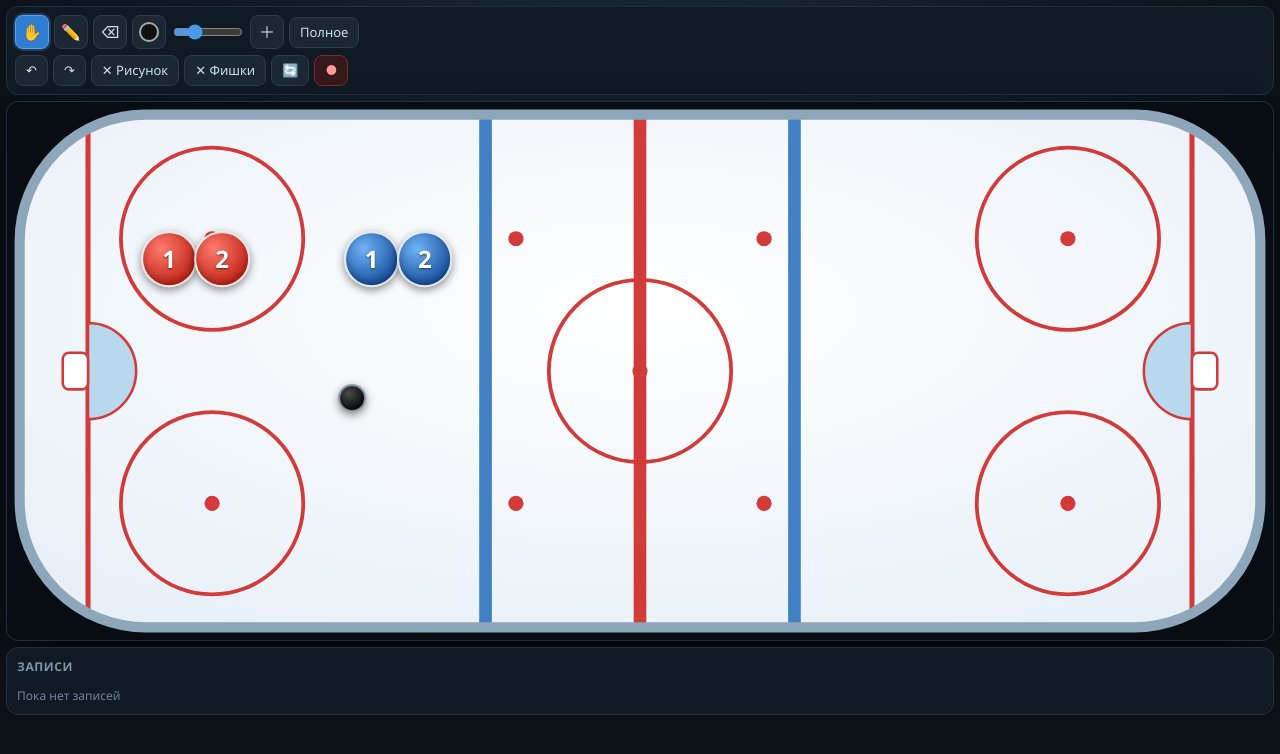
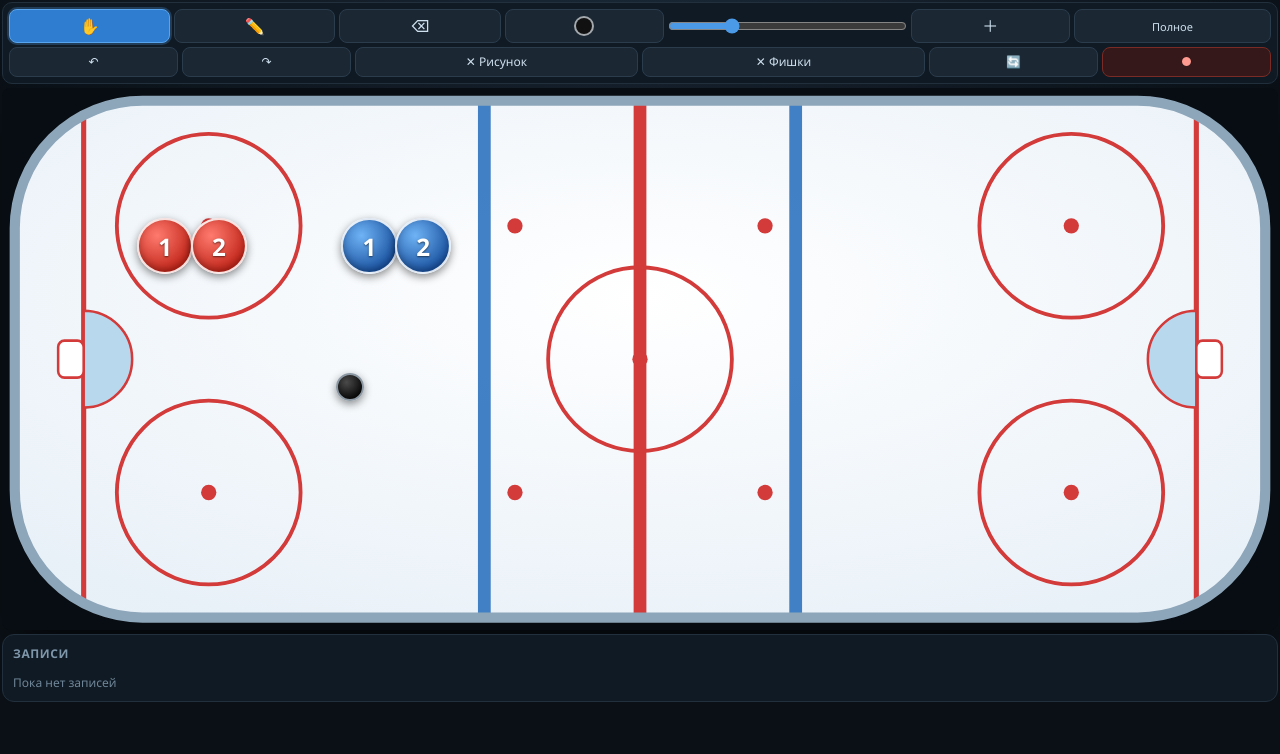
Before and after one commit to gusgusic555-dotcom/hockey-tactics, a plain HTML site: page index.html in a window 1280 px wide. Drawn offline with Linux system fonts and the light colour scheme.

Commit message:
Add files via upload

```diff
--- a/index.html
+++ b/index.html
@@ -20,29 +20,34 @@
   }
 
   .app {
-    max-width: 1400px;
+    max-width: 100%;
     margin: 0 auto;
-    padding: 6px 6px calc(20px + env(safe-area-inset-bottom));
+    padding: 2px 2px calc(10px + env(safe-area-inset-bottom));
   }
 
   /* ---------- панель инструментов ---------- */
   .toolbar {
-    display: flex; flex-direction: column; gap: 6px;
+    display: flex; flex-direction: column; gap: 4px;
     background: #101a24; border: 1px solid #22303d;
-    border-radius: 12px; padding: 8px; margin-bottom: 6px;
+    border-radius: 10px; padding: 6px; margin-bottom: 4px;
     transition: opacity .2s;
   }
   .row {
-    display: flex; flex-wrap: wrap; align-items: center; gap: 5px;
+    display: flex; flex-wrap: nowrap; align-items: stretch; gap: 4px;
+    width: 100%;
+  }
+  .row > button, .row > .menu-wrap {
+    flex: 1 1 0%;
   }
 
   button {
-    font: inherit; font-size: 13px; line-height: 1;
+    font: inherit; font-size: 12px; line-height: 1;
     color: #cfe0ee; background: #1b2733;
     border: 1px solid #2b3d4d; border-radius: 8px;
-    padding: 8px 10px; cursor: pointer;
+    padding: 8px 2px; cursor: pointer;
     transition: background .15s, border-color .15s, color .15s;
-    white-space: nowrap; touch-action: manipulation;
+    white-space: nowrap; overflow: hidden; text-overflow: ellipsis;
+    touch-action: manipulation;
     display: flex; align-items: center; justify-content: center;
   }
   button:hover { background: #24384a; border-color: #3d5b73; }
@@ -54,7 +59,8 @@
 
   /* Кнопки инструментов */
   .tool-btn {
-    width: 34px; height: 34px; padding: 0; font-size: 16px;
+    width: auto; height: 34px; padding: 0; font-size: 16px;
+    flex: 1 1 0%;
   }
 
   /* ---------- цвет ---------- */
@@ -76,6 +82,7 @@
 
   /* ---------- выпадающие меню ---------- */
   .menu-wrap { position: relative; display: flex; }
+  .menu-wrap button { width: 100%; }
 
   .menu {
     position: absolute; top: calc(100% + 6px); left: 0; z-index: 60;
@@ -87,13 +94,16 @@
   .menu.col { flex-direction: column; flex-wrap: nowrap; gap: 5px; }
   .menu.col button { justify-content: flex-start; padding: 8px 12px; }
 
-  input[type=range] { width: 70px; accent-color: #4a9ae8; cursor: pointer; margin: 0 2px; }
+  input[type=range] {
+    flex: 1.5 1 0%; width: auto; min-width: 40px;
+    accent-color: #4a9ae8; cursor: pointer; margin: 0;
+  }
 
   .add-home { border-color: #7a2b25; background: #35191a; color: #ffb3ad; }
   .add-away { border-color: #24527a; background: #14263a; color: #a9cdf3; }
   .add-puck { border-color: #3a4750; background: #1d242b; color: #cdd8e2; }
 
-  .rec { border-color: #7a2b25; background: #35191a; color: #ff9a90; min-width: 34px; padding: 8px 0; }
+  .rec { border-color: #7a2b25; background: #35191a; color: #ff9a90; min-width: 0; }
   .rec.recording {
     background: #c2261a; border-color: #ff6b5e; color: #fff;
     animation: pulse 1.2s infinite;
@@ -103,18 +113,22 @@
     50%     { box-shadow: 0 0 0 6px rgba(226,57,70,0); }
   }
 
+  /* Специфичные пропорции для кнопок */
+  #viewBtn { flex: 1.2 1 0%; font-size: 11px; }
+  .row:nth-child(2) #clearBtn,
+  .row:nth-child(2) #clearTokens { flex: 1.7 1 0%; }
+
   /* ---------- поле ---------- */
   .board-wrap {
     display: flex; justify-content: center;
-    background: #070d12; border: 1px solid #22303d;
-    border-radius: 12px; padding: 0;
+    background: #070d12;
+    border-radius: 8px; padding: 0;
     box-shadow: 0 16px 40px -18px #000;
-    margin-bottom: 6px;
-    overflow: hidden;
+    margin-bottom: 4px; overflow: hidden;
   }
 
   .board {
-    position: relative; overflow: hidden; border-radius: 11px;
+    position: relative; overflow: hidden; border-radius: 8px;
     touch-action: none; flex: none;
   }
 
@@ -225,12 +239,8 @@
   .empty { font-size: 12px; color: #6f8698; margin: 4px 0 0; }
 
   @media (max-width: 480px) {
-    .app { padding: 4px 4px calc(16px + env(safe-area-inset-bottom)); }
-    button { font-size: 12px; padding: 7px 8px; }
-    .tool-btn { width: 32px; height: 32px; padding: 0; }
-    .sw { width: 25px; height: 25px; }
-    input[type=range] { width: 60px; }
-    .rec { min-width: 32px; padding: 7px 0; }
+    .app { padding: 2px 2px calc(8px + env(safe-area-inset-bottom)); }
+    .tool-btn { height: 32px; }
   }
 </style>
 </head>
@@ -238,7 +248,7 @@
 
 <div class="app">
   <div class="toolbar" id="toolbar">
-    <!-- Первый ряд: Инструменты, Цвет, Толщина, Фишки, Вид -->
+    <!-- Первый ряд -->
     <div class="row">
       <button id="toolSelect" class="tool-btn active" title="Выбор / перемещение">✋</button>
       <button id="toolPen" class="tool-btn" title="Карандаш">✏️</button>
@@ -270,7 +280,7 @@
       <button id="viewBtn" title="Полное поле / половина">Полное</button>
     </div>
 
-    <!-- Второй ряд: Отмена, Очистка, Переворот, Запись -->
+    <!-- Второй ряд -->
     <div class="row">
       <button id="undoBtn" title="Шаг назад">↶</button>
       <button id="redoBtn" title="Шаг вперёд">↷</button>
@@ -373,9 +383,6 @@
 (function () {
   'use strict';
 
-  /* =========================================================
-     БАЗА
-     ========================================================= */
   const W = 1000, H = 425;
   const SPEEDS = [0.25, 0.5, 1, 2, 4];
   const LS_KEY = 'hockey-board-lib-v1';
@@ -419,9 +426,6 @@
   const libList     = document.getElementById('libList');
   const libEmpty    = document.getElementById('libEmpty');
 
-  /* =========================================================
-     СОСТОЯНИЕ
-     ========================================================= */
   let tool = 'select';
   let color = '#111111';
   let strokeWidth = 5;
@@ -448,9 +452,6 @@
   let replayEls = new Map();
   let speed = 1;
 
-  /* =========================================================
-     ОРИЕНТАЦИЯ / РАЗМЕТКА
-     ========================================================= */
   function isPortrait() {
     return window.innerHeight > window.innerWidth;
   }
@@ -458,16 +459,16 @@
   function layout() {
     VS.portrait = isPortrait();
 
+    // Уменьшаем высоту для портретного режима, чтобы поле было чуть короче
     if (VS.portrait) {
       VS.vw = 425;
-      VS.vh = viewHalf ? 500 : 1000;
+      VS.vh = viewHalf ? 480 : 950;
     } else {
       VS.vw = viewHalf ? 500 : 1000;
       VS.vh = 425;
     }
     rinkSvg.setAttribute('viewBox', `0 0 ${VS.vw} ${VS.vh}`);
 
-    /* --- трансформация площадки (портрет + переворот) --- */
     let tf;
     if (!VS.portrait) {
       tf = flipped ? `translate(${VS.vw},${VS.vh}) rotate(180)` : '';
@@ -477,15 +478,20 @@
     if (tf) rinkContent.setAttribute('transform', tf);
     else rinkContent.removeAttribute('transform');
 
-    /* --- размеры: поле на всю доступную ширину --- */
     const wrap = board.parentElement;
-    const availW = Math.max(140, wrap.clientWidth);
+    // Поле на всю ширину экрана (минус мелкие отступы)
+    const availW = Math.max(140, window.innerWidth - 4);
     const availH = Math.max(180, window.innerHeight * 0.9);
 
     const aspect = VS.vw / VS.vh;
     let w = availW;
     let h = w / aspect;
-    if (h > availH) { h = availH; w = h * aspect; }
+
+    // В портретном режиме позволяем полю заполнить всю ширину (и скроллиться, если надо)
+    if (!VS.portrait && h > availH) {
+      h = availH;
+      w = h * aspect;
+    }
 
     board.style.width  = w + 'px';
     board.style.height = h + 'px';
@@ -513,7 +519,6 @@
     else redraw();
   }
 
-  /* мир (1000x425) -> координаты вьюбокса */
   function toVirtual(x, y) {
     let u, v;
     if (!VS.portrait) { u = x; v = y; }
@@ -546,9 +551,6 @@
     return { x: v, y: 425 - u };
   }
 
-  /* =========================================================
-     РИСОВАНИЕ
-     ========================================================= */
   function clearCanvas() {
     ctx.save();
     ctx.setTransform(1, 0, 0, 1, 0, 0);
@@ -593,9 +595,6 @@
     }
   }
 
-  /* =========================================================
-     ЛАСТИК
-     ========================================================= */
   function segDist(p, a, b) {
     const vx = b.x - a.x, vy = b.y - a.y;
     const wx = p.x - a.x, wy = p.y - a.y;
@@ -627,9 +626,6 @@
     }
   }
 
-  /* =========================================================
-     ЗАПИСЬ
-     ========================================================= */
   function recNow() {
     return rec ? (performance.now() - rec.startedAt) / 1000 : 0;
   }
@@ -703,9 +699,6 @@
     else startRecording();
   });
 
-  /* =========================================================
-     СОСТОЯНИЕ НА МОМЕНТ T
-     ========================================================= */
   function stateAt(events, T) {
     const strokeMap = new Map();
     const tokenMap  = new Map();
@@ -758,9 +751,6 @@
     return { strokes: [...strokeMap.values()], tokens: [...tokenMap.values()] };
   }
 
-  /* =========================================================
-     ЖИВЫЕ ШТРИХИ
-     ========================================================= */
   canvas.addEventListener('pointerdown', e => {
     if (replayMode || tool === 'select') return;
     e.preventDefault();
@@ -819,9 +809,6 @@
   canvas.addEventListener('pointerup', endStroke);
   canvas.addEventListener('pointercancel', endStroke);
 
-  /* =========================================================
-     ИНСТРУМЕНТЫ
-     ========================================================= */
   function updatePointerEvents() {
     if (replayMode) {
       canvas.style.pointerEvents = 'none';
@@ -855,7 +842,6 @@
   toolPen.addEventListener('click', () => setTool('pen'));
   toolEraser.addEventListener('click', () => setTool('eraser'));
 
-  /* ---------- меню ---------- */
   function closeMenus() {
     colorMenu.hidden = true;
     addMenu.hidden = true;
@@ -879,7 +865,6 @@
     if (!e.target.closest('.menu-wrap')) closeMenus();
   });
 
-  /* ---------- цвет ---------- */
   function setColor(c) {
     color = c;
     colorBtn.style.setProperty('--c', c);
@@ -896,7 +881,6 @@
 
   widthRange.addEventListener('input', e => { strokeWidth = +e.target.value; });
 
-  /* ---------- Undo / Redo ---------- */
   undoBtn.addEventListener('click', () => {
     if (replayMode || !strokes.length) return;
     redoStack.push(strokes.pop());
@@ -929,9 +913,6 @@
     layout();
   });
 
-  /* =========================================================
-     ФИШКИ
-     ========================================================= */
   function clampX(x) { return Math.max(14, Math.min(W - 14, x)); }
   function clampY(y) { return Math.max(14, Math.min(H - 14, y)); }
 
@@ -1006,7 +987,6 @@
     pushEvent({ type: 'clearTokens' });
   });
 
-  /* ---------- перетаскивание ---------- */
   function onTokenDown(e) {
     if (tool !== 'select' || replayMode || e.button === 2) return;
     e.preventDefault();
@@ -1081,9 +1061,6 @@
     el.classList.add('selected');
   }
 
-  /* =========================================================
-     ВОСПРОИЗВЕДЕНИЕ
-     ========================================================= */
   function renderReplayFrame() {
     if (!player.rec) return;
     const state = stateAt(player.rec.events, player.time);
@@ -1197,7 +1174,6 @@
     renderReplayFrame();
   });
 
-  /* ---------- обрезка ---------- */
   function trimStart() {
     const r = player.rec;
     if (!r) return;
@@ -1253,9 +1229,6 @@
   trimStartBtn.addEventListener('click', trimStart);
   trimEndBtn.addEventListener('click', trimEnd);
 
-  /* =========================================================
-     БИБЛИОТЕКА
-     ========================================================= */
   function saveLib() {
     try {
       localStorage.setItem(LS_KEY, JSON.stringify(lib));
@@ -1325,9 +1298,6 @@
     }
   }
 
-  /* =========================================================
-     ЦИКЛ
-     ========================================================= */
   let lastFrame = 0;
 
   function tick(now) {
@@ -1348,9 +1318,6 @@
     requestAnimationFrame(tick);
   }
 
-  /* =========================================================
-     КЛАВИАТУРА
-     ========================================================= */
   document.addEventListener('keydown', e => {
     if (replayMode) return;
 
@@ -1366,9 +1333,6 @@
     }
   });
 
-  /* =========================================================
-     СТАРТ
-     ========================================================= */
   viewHalf = isPortrait();
 
   setColor(color);
@@ -1385,7 +1349,6 @@
 
   requestAnimationFrame(tick);
 
-  // стартовые фишки
   addToken('home');
   addToken('home');
   addToken('away');
```
